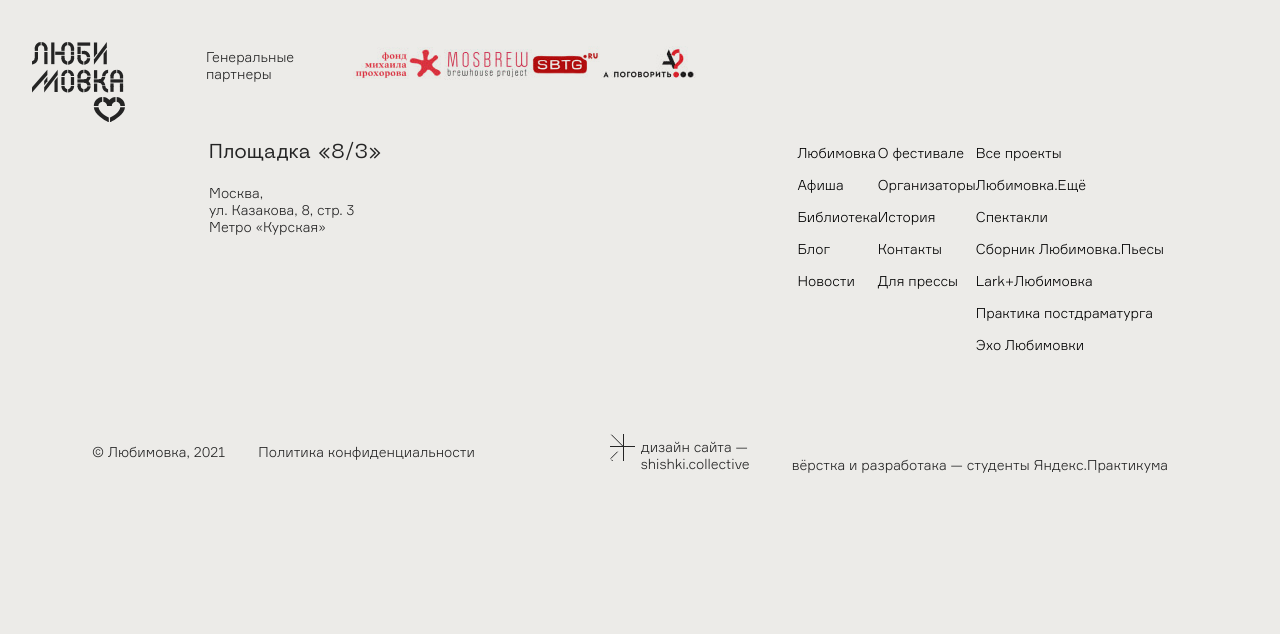
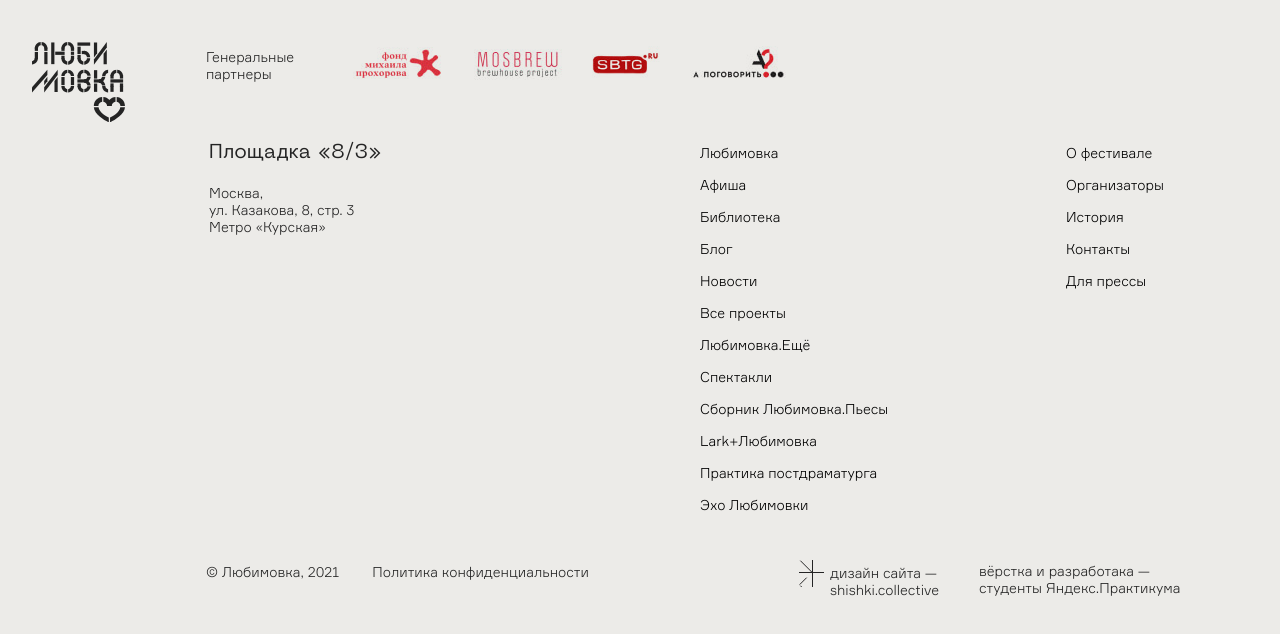
Before and after one commit to Feraston/from_college, a plain HTML site: page index.html in a window 1280 px wide. Drawn offline with Linux system fonts and the light colour scheme.

Commit message:
style: adaptive

```diff
--- a/blocks/desing/desing.css
+++ b/blocks/desing/desing.css
@@ -5,6 +5,6 @@
 
 @media screen and (min-width: 426px) {
   .desing {
-
+    margin-top: 7px;
   }
 }
--- a/blocks/developer-company/developer-company.css
+++ b/blocks/developer-company/developer-company.css
@@ -1,11 +1,7 @@
-.developer-company {
-  margin: 34px 20px 0 42px;
-  /*width: 207px;*/
-}
-
 @media screen and (min-width: 426px) {
   .developer-company {
-    margin: 34px 20px 0 42px;
+    margin: 20px 20px 0 40px;
+    max-width: 207px;
   }
 }
 
--- a/blocks/disputers/disputers.css
+++ b/blocks/disputers/disputers.css
@@ -2,6 +2,7 @@
   grid-row: 1/2;
   grid-column: 2/7;
   display: flex;
+  width: 100%;
 }
 
 @media screen and (min-width: 426px) {
--- a/blocks/footer/__content/footer__content.css
+++ b/blocks/footer/__content/footer__content.css
@@ -1,13 +1,9 @@
-.footer__content {
-
-}
-
 @media screen and (min-width: 426px) {
   .footer__content {
     display: grid;
     grid-template-rows: repeat(3, min-content);
     grid-template-columns: 174px repeat(4, 1fr);
-    padding: 42px 32px 54px;
+    padding: 42px 32px 14px;
   }
 }
 
--- a/blocks/footer/__copyright/footer__copyright.css
+++ b/blocks/footer/__copyright/footer__copyright.css
@@ -8,7 +8,7 @@
 
 @media screen and (min-width: 426px) {
   .footer__copyright {
-    padding: 0 92px 56px;
+    padding: 0 74px 53px 206px;
   }
 }
 
--- a/blocks/footer/__image-block/footer__image-block.css
+++ b/blocks/footer/__image-block/footer__image-block.css
@@ -1,10 +1,6 @@
-.footer__image-block {
-
-}
-
 @media screen and (min-width: 426px) {
   .footer__image-block  {
-
+    margin-right: 30px;
   }
 }
 
--- a/blocks/footer/__links-columns/footer__links-columns.css
+++ b/blocks/footer/__links-columns/footer__links-columns.css
@@ -3,6 +3,7 @@
   align-items: flex-start;
   justify-self: flex-end;
   flex-wrap: wrap;
+  width: 100%;
 }
 
 @media screen and (min-width: 426px) {
@@ -11,14 +12,13 @@
     grid-column: 4/6;
     margin-top: 22px;
     margin-right: 84px;
-    max-width: 543px;
     justify-content: space-between;
   }
 }
 
 @media screen and (max-width: 425px) {
   .footer__links-columns {
-    max-width: 100%;
+    /*max-width: 100%;*/
     margin-bottom: 47px;
     margin-left: 14px;
   }
--- a/blocks/footer/__list-image/footer__list-image.css
+++ b/blocks/footer/__list-image/footer__list-image.css
@@ -5,7 +5,6 @@
   flex-wrap: wrap;
   align-items: center;
   list-style-type: none;
-  max-width: 434px;
 }
 
 
--- a/blocks/footer/__list-links/footer__list-links.css
+++ b/blocks/footer/__list-links/footer__list-links.css
@@ -5,7 +5,7 @@
 
 @media screen and (min-width: 426px) {
   .footer__list-links {
-    margin: 0;
+    margin: 0 0 0 57px;
   }
 }
 
```
